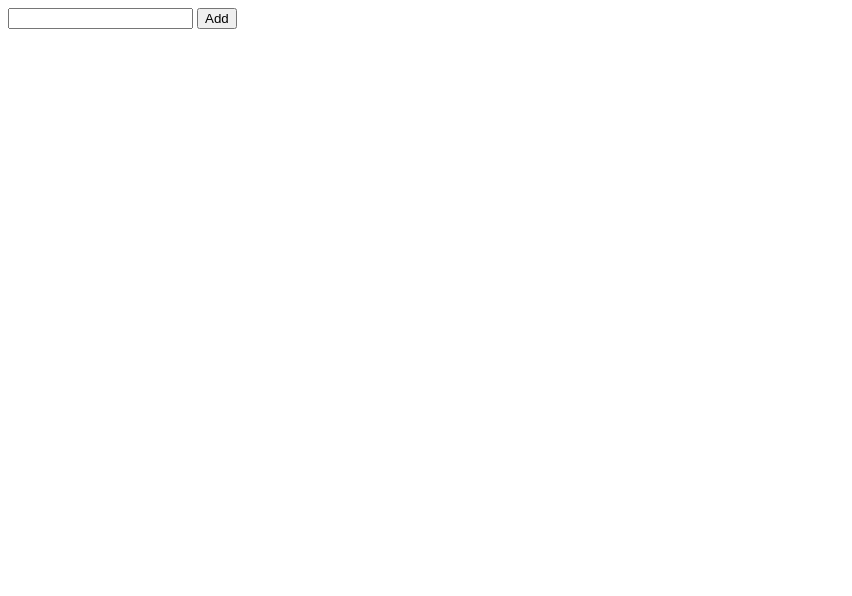
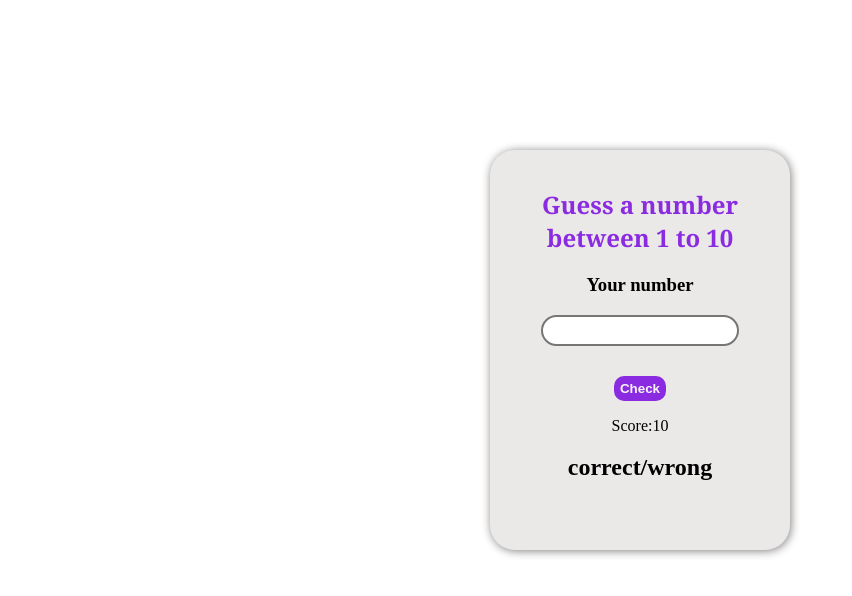
Before and after one commit to sitharth007/Guess_the-_number, a plain HTML site: page index.html in a window 1280 px wide. Shown: the whole page, without its empty margins (0-852 px from the left). Drawn offline with Linux system fonts and the light colour scheme.

```diff
--- a/index.html
+++ b/index.html
@@ -3,15 +3,24 @@
 <head>
     <meta charset="UTF-8">
     <meta name="viewport" content="width=device-width, initial-scale=1.0">
-    <title>TODO List</title>
+    <title>Guess the Number</title>
+    <link rel="stylesheet" href="style.css">
 </head>
 <body>
-    <input id="user_input">
-    <button id="btn" onclick="add()">Add</button>
+    <center>
+    <section class="container">
+        <br>
+    <h1 style="color:blueviolet;font-family:Cambria, Cochin, Georgia, Times, 'Times New Roman', serif;">Guess a number between 1 to 10</h1>
 
-    <ul id="unorder_list">
+    <h3>Your number</h3><input id="num" class="input">
+    <br>
+    <button class="button" onclick="check()">Check</button>
+    <p id="score">Score:10</p>
+    <h2 id="result">correct/wrong</h2>
 
-    </ul>
+
+</section>
+</center>
     <script src="script.js"></script>
 </body>
 </html>
--- a/script.js
+++ b/script.js
@@ -1,15 +1,22 @@
-let user_input=document.getElementById("user_input")
-let unorder_list=document.getElementById("unorder_list")
-function add(){
-    var list=document.createElement("li")
-    var btn=document.createElement("button")
-    btn.textContent="remove"
-    list.textContent=user_input.value
-    list.append(btn)
-    unorder_list.append(list)
-    btn.onclick=function(){
-        list.remove()
+let random=Math.random()
+let random_num=Math.floor(random*10)+1
+console.log(random_num)
+
+let score=document.getElementById("score")
+let tscore=10
+let res=document.getElementById("result")
+
+function check(){
+    let user_no = Number(document.getElementById("num").value);
+
+
+    if(random_num==user_no){
+        res.textContent="correct"
+        alert("You got it at "+tscore)
     }
-
-    user_input.value=""
+    else{
+        tscore=tscore-1
+        score.textContent="Score:"+tscore
+        res.textContent="wrong"
+    }
 }
```
